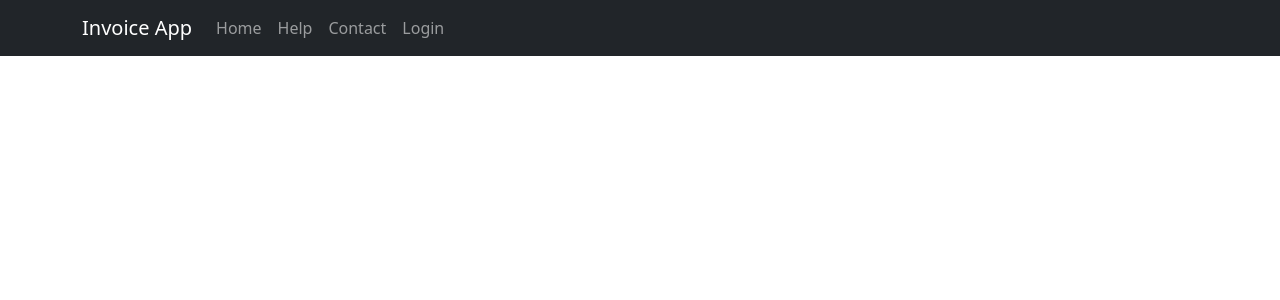
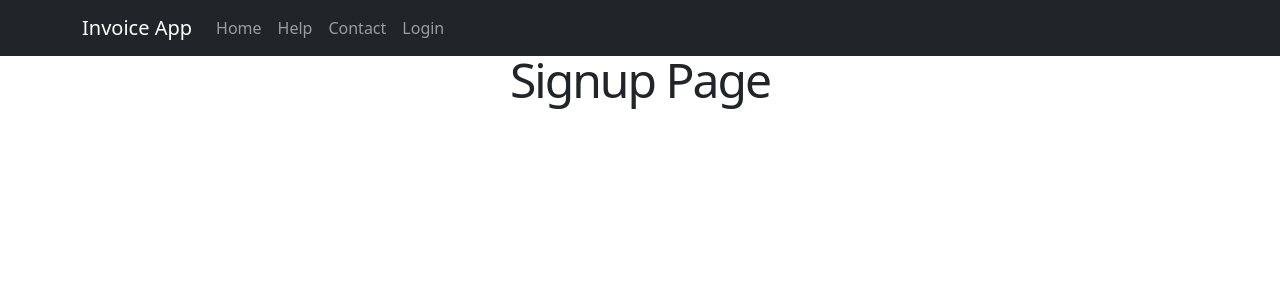
Before and after one commit to svanardenne/invoice_app_mern, a React (Create React App) app in the folder client/: page /signup in a window 1280 px wide. Shown: the top 300 px of the page. Built offline with nearby package versions, Linux system fonts and the light colour scheme.

Commit message:
Finished adding basic routes

```diff
--- a/client/src/Router.js
+++ b/client/src/Router.js
@@ -1,9 +1,14 @@
+// Global Imports
 import React from "react";
 import { BrowserRouter, Route, Routes } from "react-router-dom";
 
+// Element Imports
 import Layout from "./Layout";
 import SignedOutHome from "./pages/SignedOutHome";
 import Help from "./pages/Help";
+import Contact from "./pages/Contact";
+import Signup from "./pages/Signup";
+import Login from "./pages/Login";
 
 const Router = () => {
   return (
@@ -12,6 +17,9 @@ const Router = () => {
       <Routes>
         <Route exact path="/" element={<SignedOutHome />} />
         <Route path="/help" element={<Help />} />
+        <Route path="/contact" element={<Contact />} />
+        <Route path="/signup" element={<Signup />} />
+        <Route path="/login" element={<Login />} />
       </Routes>
     </BrowserRouter>
   );
--- a/client/src/pages/Contact.js
+++ b/client/src/pages/Contact.js
@@ -0,0 +1,9 @@
+const Contact = () => {
+  return (
+    <div>
+      <h1>Contact Page</h1>
+    </div>
+  );
+};
+
+export default Contact;
--- /dev/null
+++ b/client/src/pages/Login.js
@@ -0,0 +1,9 @@
+const Login = () => {
+  return (
+    <div>
+      <h1>Login Page</h1>
+    </div>
+  );
+};
+
+export default Login;
--- /dev/null
+++ b/client/src/pages/Signup.js
@@ -0,0 +1,9 @@
+const Signup = () => {
+  return (
+    <div>
+      <h1>Signup Page</h1>
+    </div>
+  );
+};
+
+export default Signup;
```
